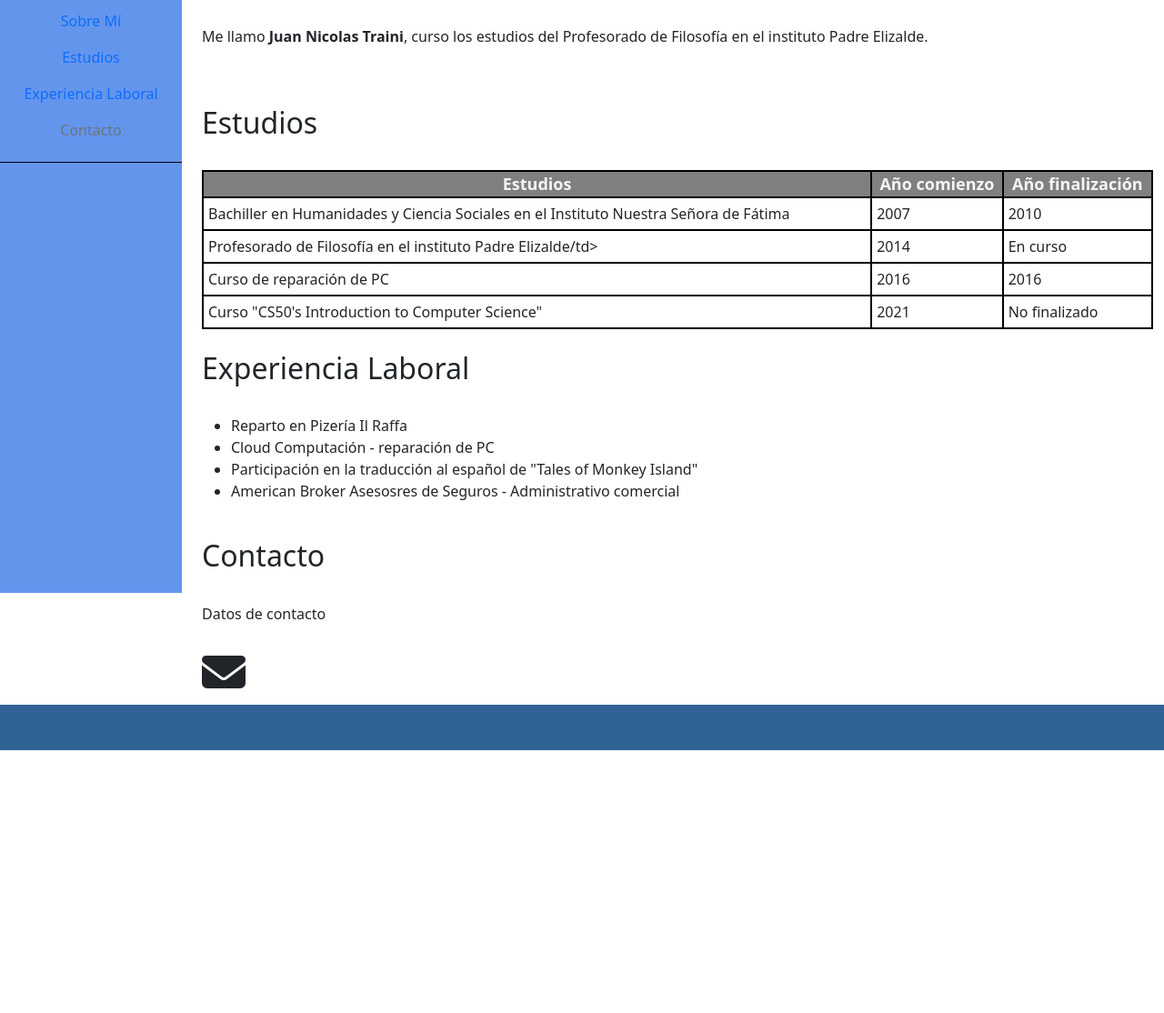
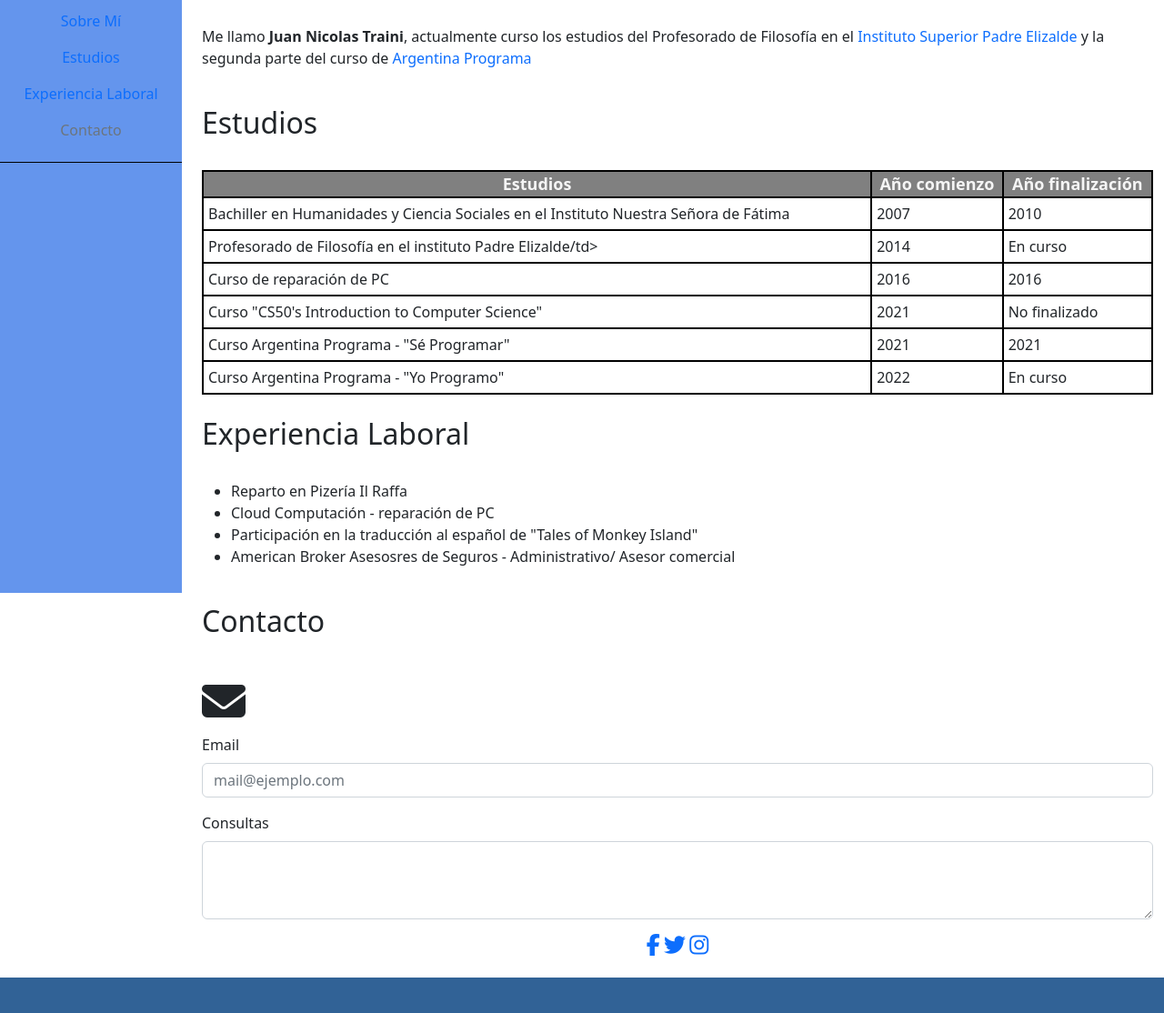
Before and after one commit to juaisito/PortfolioFrontEnd, a website: page index.html in a window 1280 px wide. Shown: the part 148-1262 px from the top of the page at 91% size. Before the commit the page ends 973 px from the top, so only its background shows below. Drawn offline with nearby package versions, Linux system fonts and the light colour scheme.

Commit message:
varias modificaciones generales

```diff
--- a/index.html
+++ b/index.html
@@ -43,8 +43,8 @@
       <section id="sobre_mi">
         <h2>Sobre mí</h2>
         <br>
-        <p>Me llamo <b>Juan Nicolas Traini</b>, curso los estudios del Profesorado de Filosofía en el instituto Padre Elizalde.</p>
-        <br>
+        <p>Me llamo <b>Juan Nicolas Traini</b>, actualmente curso los estudios del Profesorado de Filosofía en el <a href="http://www.elizalde.edu.ar/superior">Instituto Superior Padre Elizalde</a>
+          y la segunda parte del curso de <a href="https://www.argentina.gob.ar/produccion/transformacion-digital-y-economia-del-conocimiento/argentina-programa">Argentina Programa</a> </p>
       </section>
 
       <br>
@@ -83,6 +83,16 @@
               <td>2021</td>
               <td>No finalizado</td>
             </tr>
+            <tr>
+              <td>Curso Argentina Programa - "Sé Programar"</td>
+              <td>2021</td>
+              <td>2021</td>
+            </tr>
+            <tr>
+              <td>Curso Argentina Programa - "Yo Programo"</td>
+              <td>2022</td>
+              <td>En curso</td>
+            </tr>
           </tbody>
         </table>
 
@@ -99,7 +109,7 @@
           <li>Reparto en Pizería Il Raffa</li>
           <li>Cloud Computación - reparación de PC</li>
           <li>Participación en la traducción al español de "Tales of Monkey Island"</li>
-          <li>American Broker Asesosres de Seguros - Administrativo comercial</li>
+          <li>American Broker Asesosres de Seguros - Administrativo/ Asesor comercial</li>
         </ul>
 
       </section>
@@ -107,20 +117,38 @@
       <br>
 
       <section id="contacto">
-        <h2>
+        <h2>Contacto</h2>
+        <br>
 
-          Contacto</h2>
-        <br>
-        <p>Datos de contacto</p>
           <div class="fa-3x">
             <i class="fa-solid fa-envelope fa-bounce"></i>
+          </div>
+
+          <div class="mb-3">
+            <label for="exampleFormControlInput1" class="form-label">Email</label>
+            <input type="email" class="form-control" id="exampleFormControlInput1" placeholder="mail@ejemplo.com">
+          </div>
+          <div class="mb-3">
+            <label for="exampleFormControlTextarea1" class="form-label">Consultas</label>
+            <textarea class="form-control" id="exampleFormControlTextarea1" rows="3"></textarea>
+          </div>
+
+          <div style= "text-align: center">
+            <a href="https://www.facebook.com/juannicolastraini">
+              <i class="fa-brands fa-facebook-f fa-xl"></i>
+            </a>
+            <a href="https://twitter.com/juannicolastrai"
+              <i class="fa-brands fa-twitter fa-xl"></i>
+            <a href="https://www.instagram.com/juantraini/">
+              <i class="fa-brands fa-instagram fa-xl"></i>
+            </a>
           </div>
       </section>
 
 
     </div>
 
-
+    <br>
 
     <script src="main.js" charset="utf-8"></script>
 
--- a/styles.css
+++ b/styles.css
@@ -95,3 +95,7 @@ footer{
     color: whitesmoke;
     background-color: grey;
 }
+
+a:link, a:visited, a:active  {
+    text-decoration: none;
+}
```
